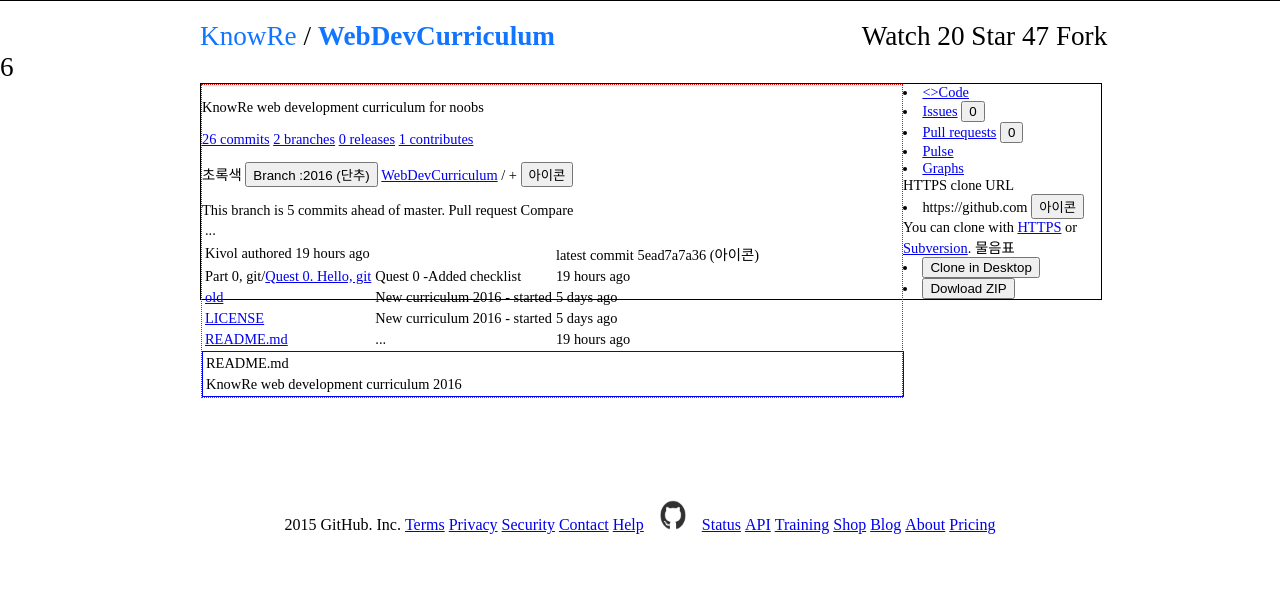
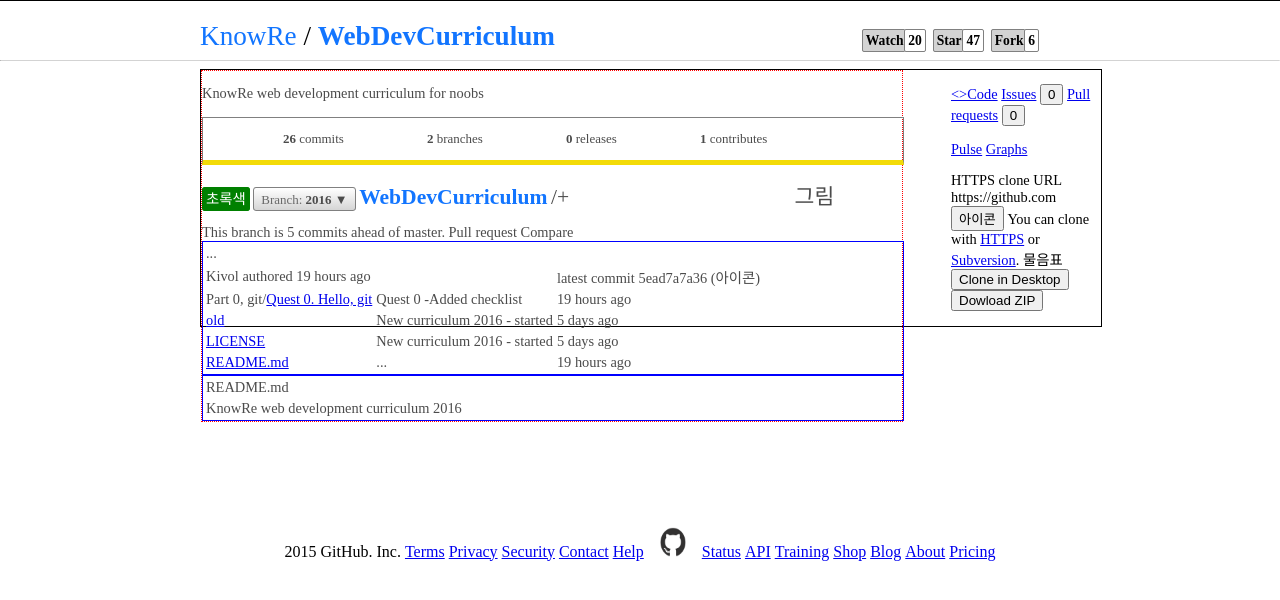
Before and after one commit to Umhyunsik/2016_winter_coding_school, a plain HTML site: page lab2/team_a/index.html in a window 1280 px wide. Shown: the part 84-684 px from the top of the page. Drawn offline with Linux system fonts and the light colour scheme.

Commit message:
modified 1

```diff
--- a/lab2/team_a/index.html
+++ b/lab2/team_a/index.html
@@ -41,6 +41,8 @@
         <li class="num">6</li>
     </mainbox>
 </mainheader>
+<hr />
+
 
 <div>
     <section class="main">
@@ -49,20 +51,21 @@
         <section class="main-detail">
             <p>KnowRe web development curriculum for noobs</p>
 
-            <info>
-                <li><a href="#">26 commits</a></li>
-                <li><a href="#">2 branches</a></li>
-                <li><a href="#">0 releases</a></li>
-                <li><a href="#">1 contributes</a></li>
-            </info>
+            <div id="info">
+                <ul>
+                    <li><a class="b">26</a> commits</li>
+                    <li><a class="b">2</a> branches</li>
+                    <li><a class="b">0</a> releases</li>
+                    <li><a class="b">1</a> contributes</li>
+                </ul>
+            </div>
 
             <p>
-                초록색
-                <button>Branch :2016 (단추)</button>
-                <a href="#">WebDevCurriculum</a>
-                /
-                +
-                <button>아이콘</button>
+                <span id="button">초록색</span>
+                <span id="branch"><a id="button">Branch: </a><a id="year">2016 ▼</a></span>
+                <span id="blue">WebDevCurriculum</span>
+                <span>/+ </span>
+                <span id="icon">그림</span>
             </p>
 
             <p>
@@ -123,6 +126,7 @@
 
     <aside>
         <section class="box1">
+            <ul>
                 <li><a href="#"><>Code</a></li>
                 <li><a href="#">Issues</a>
                     <button>0</button>
@@ -130,14 +134,18 @@
                 <li><a href="#">Pull requests</a>
                     <button>0</button>
                 </li>
+            </ul>
         </section>
 
         <section class="box2">
+            <ul>
                 <li><a href="#">Pulse</a></li>
                 <li><a href="#">Graphs</a></li>
+            </ul>
         </section>
 
         <section class="buttom">
+            <ul>
                 HTTPS clone URL
                 <li>https://github.com
                     <button>아이콘</button>
@@ -149,6 +157,7 @@
                 <li>
                     <button>Dowload ZIP</button>
                 </li>
+            </ul>
         </section>
 
     </aside>
--- a/lab2/team_a/main.css
+++ b/lab2/team_a/main.css
@@ -48,7 +48,7 @@
     background-image: linear-gradient(to bottom, #f2f2f2, #e0e0e0);
 
 }
-{!---------------------------------↑위에는_헤더----------------------------------------}
+/*---------------------------------↑위에는_헤더----------------------------------------*/
 
 body{margin:0px;
     font-family:octicons;
@@ -58,6 +58,7 @@
 mainheader li{display:inline;}
 section.main li {display:inline;}
 footer li{display:inline;}
+.main-detail{color: #4b4b4b;}
 
 
 div{
@@ -72,12 +73,18 @@
     width:700px;
 }
 
+/*예훈*/
+
 mainheader{
     font-size:170%;
     margin-left:200px;
     margin-right:200px;
+}
+hr{
+    border-top:0.3px solid lightgray;
+    border-bottom: 0px;
+}
 
-}
 #k{
     color: #1275ff;
 }
@@ -88,7 +95,6 @@
     margin-right:300px;
 }
 
-<!--예훈-->
 
 mainbox li{
     border:1px solid gray;
@@ -96,17 +102,80 @@
     background-color:lightgray;
     padding:3px;
     font-size:50%;
-    margin-left:0px;
+    font-weight:bold;
+    margin-right:-10px;
+}
+.num{
+    background-color:white;
     margin-right:0px;
 }
-#num{
-    background-color:white;
-    margin-left:0px;
+
+#info{
+    border:1px solid gray;
+    border-bottom: 5px solid #f3db08;
+    width:700px;
+    margin-left: 0px;
+
 }
 
-<!--예훈-->
+#info li{
+    margin-left:40px;
+    margin-right:40px;
+}
 
-<!--지희-->
+.b{
+    font-weight:bold;
+}
+
+p span{
+    color:#4b4b4b;
+    font-size:150%;
+}
+
+
+span#button{
+    color:white;
+    border:1px solid #008000;
+    border-radius:3px;
+    padding:3px;
+    background-color:#008000;
+    font-size:100%;
+}
+
+
+span#branch{
+    border:1px solid gray;
+    padding:3px;
+    padding-right:7px;
+    padding-left:7px;
+    border-radius:3px;
+    background-image: linear-gradient(to bottom, white, #d5d5d5);
+    font-size:100%;
+}
+
+a#button{
+    color: #696969;
+    font-size:90%;
+}
+
+a#year{
+    font-weight:bold;
+    font-size:90%;
+}
+
+span#blue{
+    font-size:150%;
+    color:#1275ff;
+    font-weight:bold;
+}
+
+span#icon{
+    margin-left:220px;
+}
+
+/*예훈*/
+
+/*지희*/
 
 section.table1{
     border:1px solid blue;
@@ -115,7 +184,7 @@
 section.table2{border:1px solid blue;
     width:700px;
 }
-<!--지희-->
+/*지희*/
 
 aside{margin-left:710px;
     border:1px;
```
Lines whose indentation alone changed are shown as unchanged.
